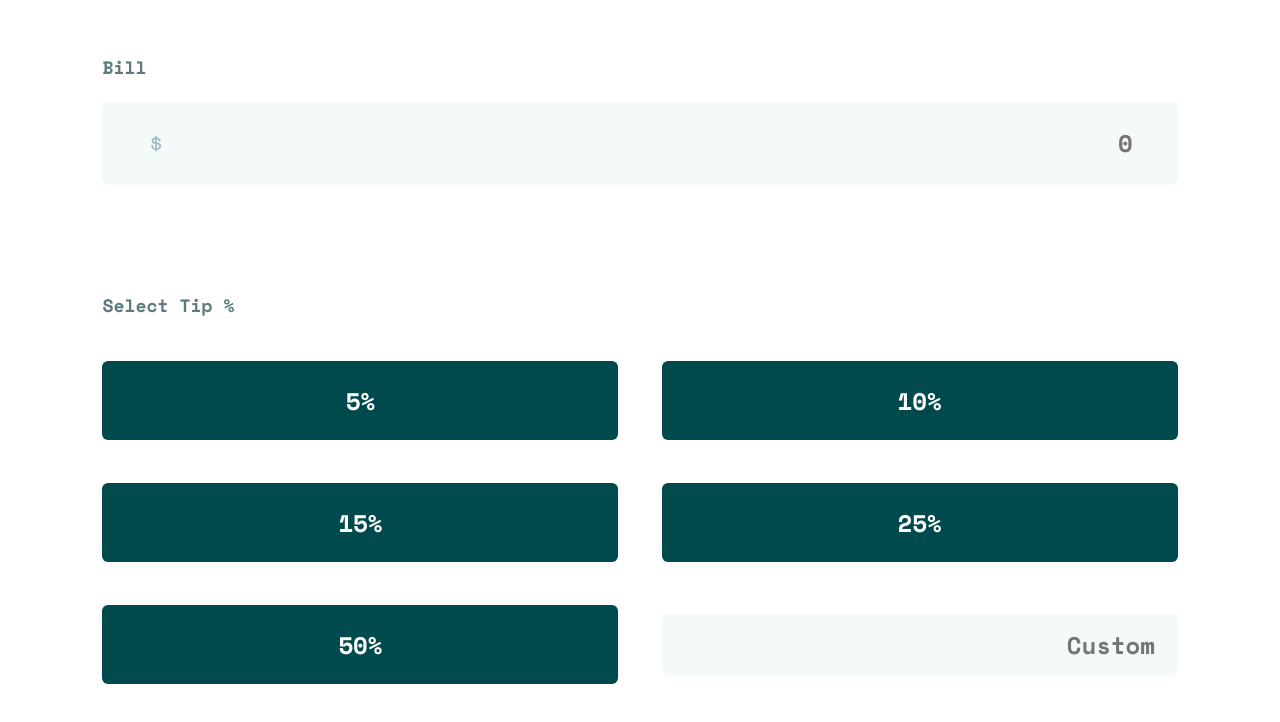
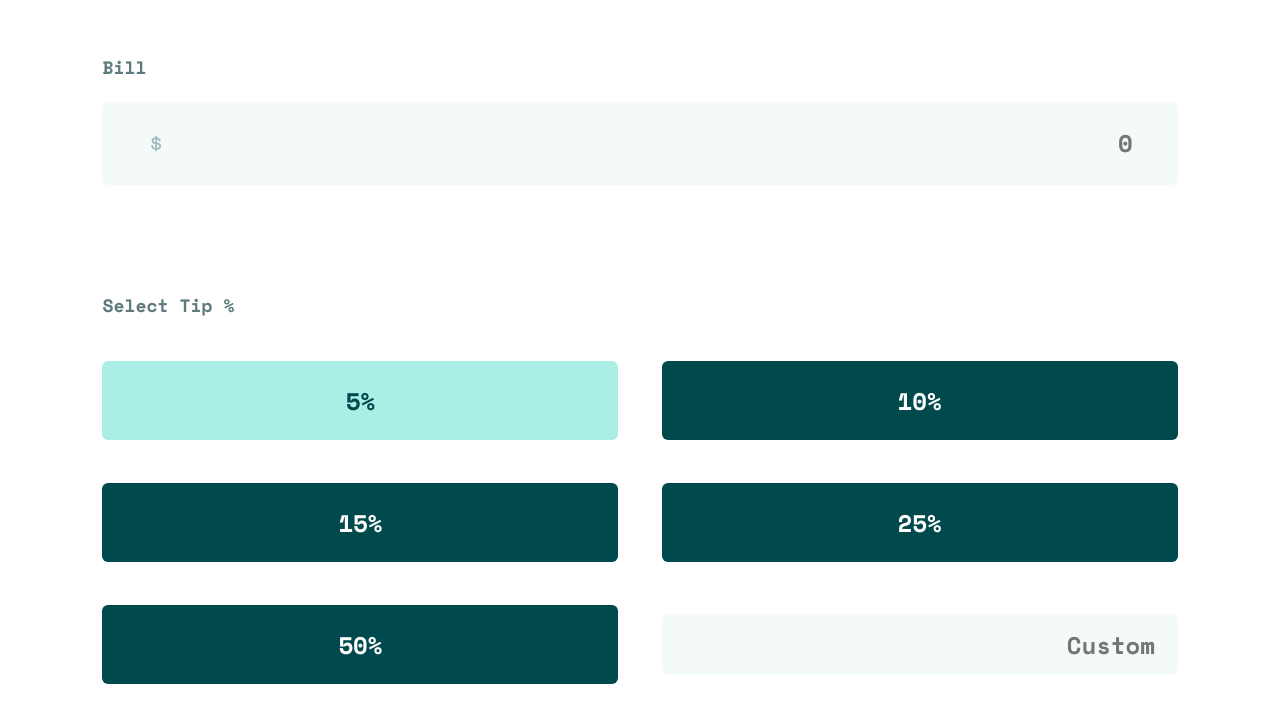
Before and after one commit to giulialiotti/tip-calculator-app, a React (Create React App) app: page / in a window 1280 px wide. In both pictures the pointer is over the button "5%". Shown: the part 476-1198 px from the top of the page. Built offline with nearby package versions, Linux system fonts and the light colour scheme.

Commit message:
Added buttons hover style

```diff
--- a/src/styles/index.scss
+++ b/src/styles/index.scss
@@ -138,6 +138,11 @@ p {
   font-family: "Space Mono", monospace;
   padding: 2% 0;
   transition: all 0.2s ease-out;
+
+  &:hover {
+    background-color: hsl(172, 67%, 80%);
+    color: var(--neutral-100);
+  }
 }
 
 // Card: Selectors
```
